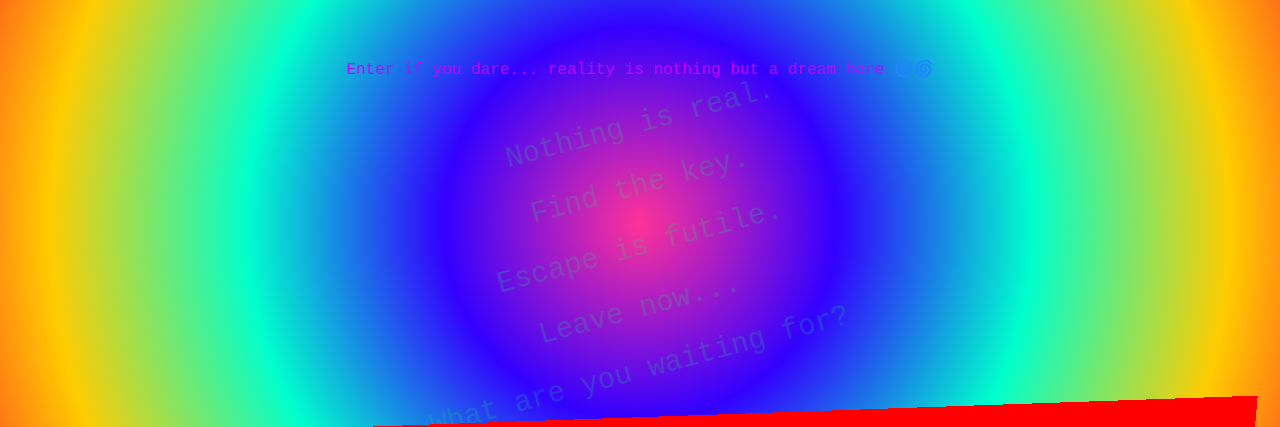
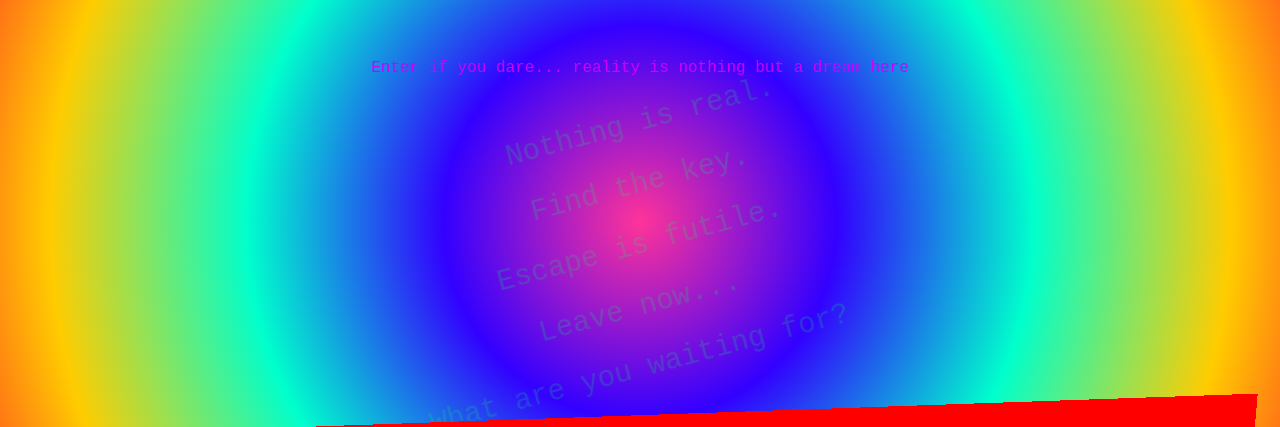
Before and after one commit to raikoho/raikoho.github.io, a plain HTML site: page index.html in a window 1280 px wide. Shown: the part 235-662 px from the top of the page. Drawn offline with Linux system fonts and the light colour scheme.

Commit message:
Update index.html

```diff
--- a/index.html
+++ b/index.html
@@ -18,7 +18,7 @@
     </div>
     <div class="chaos-content">
         <div class="spiral"></div>
-        <p class="chaos-text">Enter if you dare... reality is nothing but a dream here 🌀🌀</p>
+        <p class="chaos-text">Enter if you dare... reality is nothing but a dream here</p>
         <div class="swirling-messages">
             <p>Nothing is real.</p>
             <p>Find the key.</p>
```
